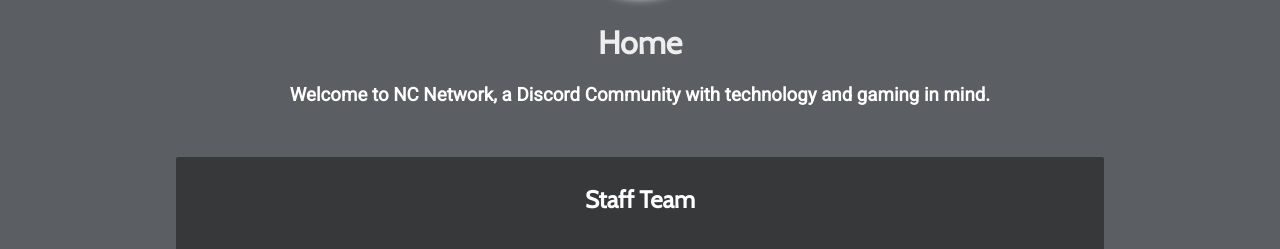
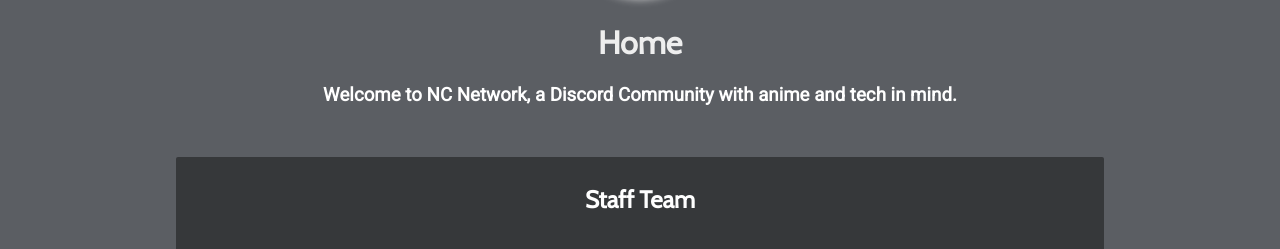
Before and after one commit to xwinbyte/NetskyWebsite, a Jekyll site: the page built from index.html, in a window 1280 px wide and 1103 px high. Shown: the part 216-465 px from the top of the window. Built offline with Jekyll 4.4.1, drawn with Linux system fonts in a browser that asks for light colours.

Commit message:
Update index.html

```diff
--- a/index.html
+++ b/index.html
@@ -1,7 +1,7 @@
 ---
 layout: default
 title: Home
-description: Welcome to NC Network, a Discord Community with technology and gaming in mind.
+description: Welcome to NC Network, a Discord Community with anime and tech in mind.
 centered: true
 permalink: /
 ---
```
